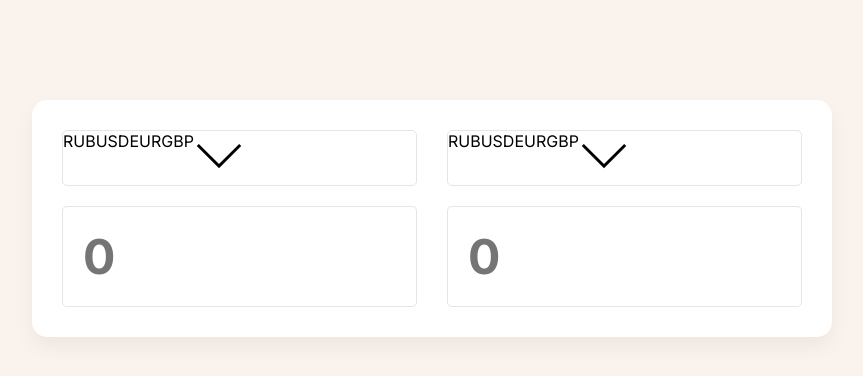
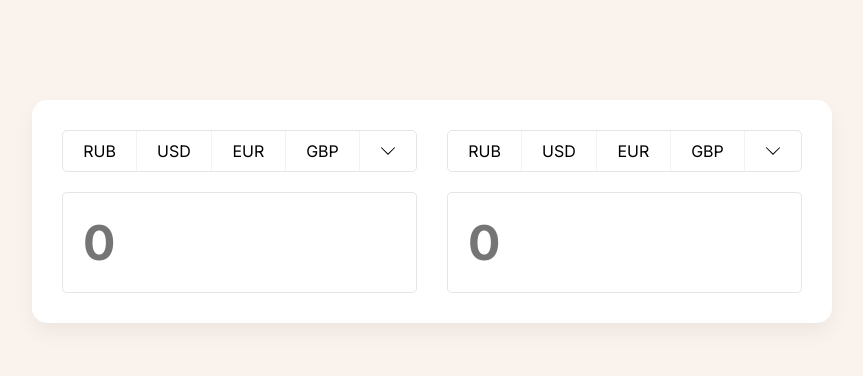
Before and after one commit to djambo05/currency-converter, a React (Create React App) app: page / in a window 1280 px wide. Shown: the top 376 px of the page, without its empty margins (208-1071 px from the left). Built offline with nearby package versions, Linux system fonts and the light colour scheme.

Commit message:
feature: css <li>

```diff
--- a/src/index.scss
+++ b/src/index.scss
@@ -44,4 +44,38 @@
   border: 1px solid rgba(0, 0, 0, 0.1);
   border-radius: 5px;
   overflow: hidden;
+
+  li {
+    display: inline-flex;
+    padding: 10px 20px;
+    border-right: 1px solid rgba(0, 0, 0, 0.05);
+    cursor: pointer;
+    justify-content: center;
+    flex: 1;
+
+    &:hover {
+      background-color: rgba(0, 0, 0, 0.03);
+    }
+
+    &:active {
+      background-color: rgba(0, 0, 0, 0.05);
+    }
+
+    &.active {
+      background-color: #16b67f;
+      color: #fff;
+    }
+
+    &:last-of-type {
+      display: inline-flex;
+      align-items: center;
+      flex: 0 0 50px;
+      border-right: 0;
+
+      svg {
+        width: 16px;
+        height: 16px;
+      }
+    }
+  }
 }
```
